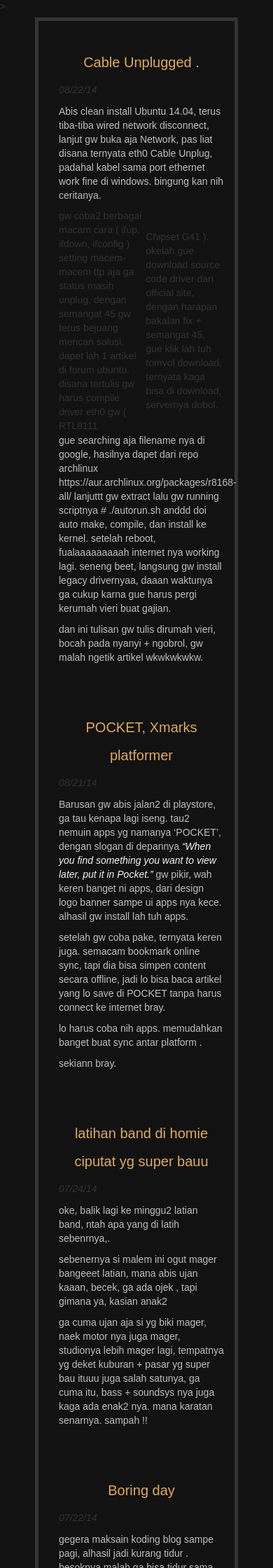
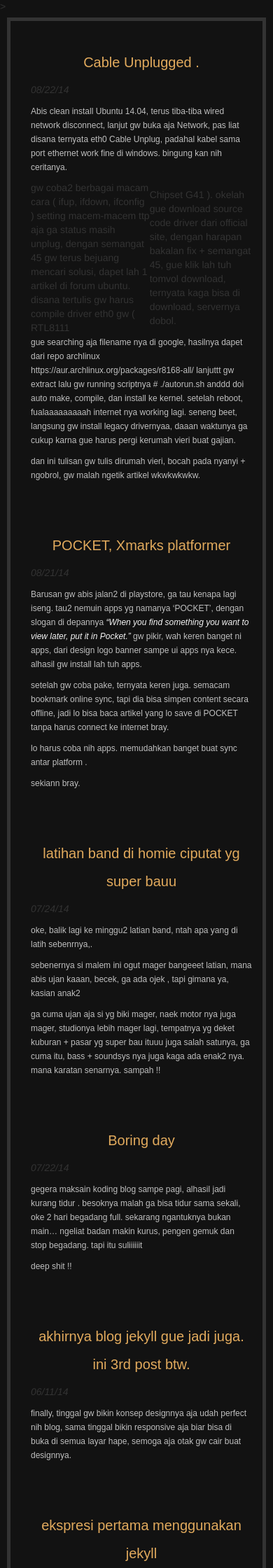
Before and after one commit to bowekr/bowekr.github.io, a Jekyll site: the page built from index.html, in a window 390 px wide. Shown: the top 2240 px of the page at 70% size. Built offline with Jekyll 4.4.1, drawn with Linux system fonts in a browser that asks for light colours; nearby versions of some CDN libraries; some web fonts are replaced; Markdown is read by kramdown in place of the engine named in the settings; the list of posts is cut into pages by our own code.

Commit message:
decrease fontsize paragraphtext on small device

```diff
--- a/css/dev/kastem.css
+++ b/css/dev/kastem.css
@@ -140,7 +140,7 @@ p {
 	font-family: 'Muli', sans-serif;
 	letter-spacing: 0px;
 	line-height: 20px;
-	font-size: 14px;
+	font-size: 12px;
 }
 
 h3 {
@@ -195,8 +195,8 @@ ul {
 
 /* POST CSS */
 .postwrapper {
-	padding-left: 50px;
-	padding-right: 50px;
+	padding-left: 10px;
+	padding-right: 10px;
 	padding-top: 5px;
 }
 
```
